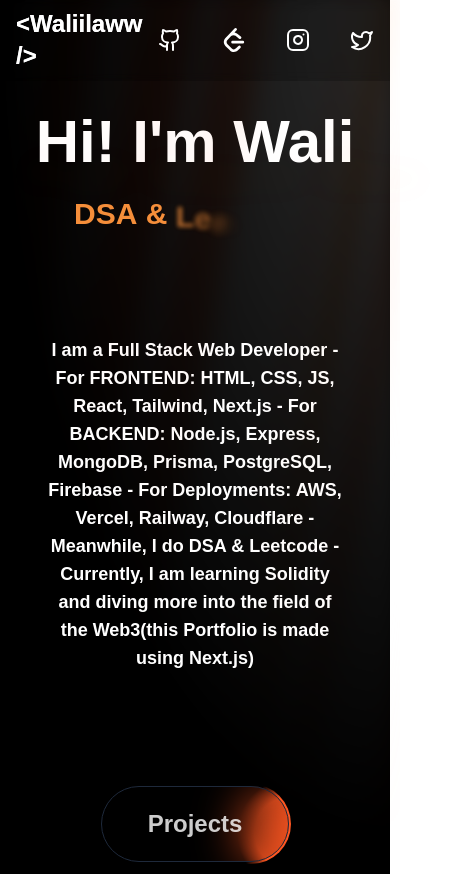
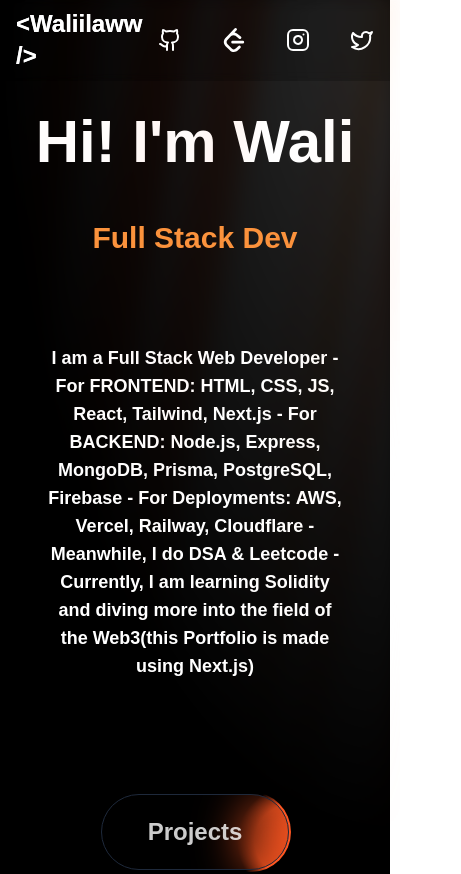
Before and after one commit to waliilaw/Updated-PORTFOLIO, a Next.js app: page / in a window 390 px wide. Shown: the top 874 px of the page, 461 px wide, since content can reach past the window. Built offline with nearby package versions, Linux system fonts and the light colour scheme.

Commit message:
Add files via upload

```diff
--- a/src/app/page.tsx
+++ b/src/app/page.tsx
@@ -23,7 +23,7 @@ export default function Home() {
         <Back />
         <header className="pb-20 flex flex-col items-center justify-center min-h-screen">
           <Header />
-          <p className="mt-0 px-11 max-w-3xl text-center text-lg font-bold text-white pt-5">
+          <p className="mt-0 px-11 max-w-3xl text-center text-lg font-bold text-white pt-1">
             I am a Full Stack Web Developer - For FRONTEND: HTML, CSS, JS, React, Tailwind, Next.js - For BACKEND: Node.js, Express, MongoDB, Prisma, PostgreSQL, Firebase - For Deployments: AWS, Vercel, Railway, Cloudflare - Meanwhile, I do DSA & Leetcode - Currently, I am learning Solidity and diving more into the field of the Web3(this Portfolio is made using Next.js)
           </p>
           <div className="mt-24 pt-4">
--- a/src/components/Header.tsx
+++ b/src/components/Header.tsx
@@ -11,7 +11,7 @@ export const Header = memo(function Header() {
           Hi! I&apos;m Wali
         </span>
         <br />
-        <span className="flex justify-center items-center text-6xl font-bold text-white p-6">
+        <span className="flex justify-center items-center text-6xl font-bold text-white p-6 mt-6">
           <FlipWords words={words} />
         </span>
         <br />
--- a/src/components/ui/flip-words.tsx
+++ b/src/components/ui/flip-words.tsx
@@ -2,6 +2,7 @@
 import React, { useCallback, useEffect, useState, memo } from "react";
 import { AnimatePresence, motion } from "framer-motion";
 import { cn } from "@/lib/utils";
+import { usePerformanceMode } from "@/hooks/usePerformanceMode";
 
 const FlipWordsComponent = ({
   words,
@@ -14,6 +15,7 @@ const FlipWordsComponent = ({
 }) => {
   const [currentWord, setCurrentWord] = useState(words[0]);
   const [isAnimating, setIsAnimating] = useState<boolean>(false);
+  const isLowPerformance = usePerformanceMode();
 
   const startAnimation = useCallback(() => {
     const word = words[words.indexOf(currentWord) + 1] || words[0];
@@ -36,18 +38,12 @@ const FlipWordsComponent = ({
       }}
     >
       <motion.div
-        initial={{
-          opacity: 0,
-          y: 10,
-        }}
-        animate={{
-          opacity: 1,
-          y: 0,
-        }}
+        initial={{ opacity: 0, y: 10 }}
+        animate={{ opacity: 1, y: 0 }}
         transition={{
           type: "spring",
-          stiffness: 100,
-          damping: 10,
+          stiffness: isLowPerformance ? 50 : 100,
+          damping: isLowPerformance ? 15 : 10,
         }}
         exit={{
           opacity: 0,
@@ -63,8 +59,12 @@ const FlipWordsComponent = ({
         )}
         key={currentWord}
       >
-        {/* edit suggested by Sajal: https://x.com/DewanganSajal */}
-        {currentWord.split(" ").map((word, wordIndex) => (
+        {isLowPerformance ? (
+          // Simple animation for mobile
+          <span className="inline-block whitespace-nowrap">{currentWord}</span>
+        ) : (
+          // Full animation for desktop
+          currentWord.split(" ").map((word, wordIndex) => (
             <motion.span
               key={word + wordIndex}
               initial={{ opacity: 0, y: 10, filter: "blur(8px)" }}
@@ -91,7 +91,8 @@ const FlipWordsComponent = ({
               ))}
               <span className="inline-block">&nbsp;</span>
             </motion.span>
-        ))}
+          ))
+        )}
       </motion.div>
     </AnimatePresence>
   );
--- /dev/null
+++ b/src/hooks/usePerformanceMode.ts
@@ -0,0 +1,20 @@
+"use client";
+import { useState, useEffect } from 'react';
+
+export const usePerformanceMode = () => {
+  const [isLowPerformance, setIsLowPerformance] = useState(false);
+
+  useEffect(() => {
+    const checkPerformance = () => {
+      const isMobile = typeof window !== 'undefined' && window.innerWidth < 768;
+      const hasReducedMotion = typeof window !== 'undefined' && window.matchMedia('(prefers-reduced-motion: reduce)').matches;
+      setIsLowPerformance(isMobile || hasReducedMotion);
+    };
+
+    checkPerformance();
+    window.addEventListener('resize', checkPerformance);
+    return () => window.removeEventListener('resize', checkPerformance);
+  }, []);
+
+  return isLowPerformance;
+};
```
Lines whose indentation alone changed are shown as unchanged.
